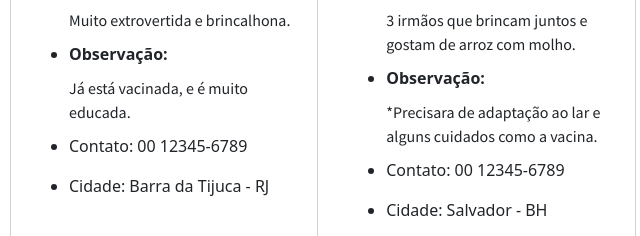
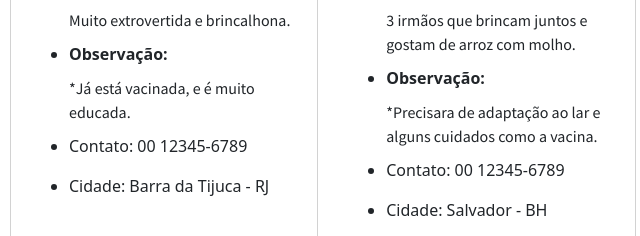
Before and after one commit to PallomaHortencio/projeto-integrador-main, a plain HTML site: page adote.html in a window 1280 px wide. Shown: the part 1989-2225 px from the top of the page, 0-640 px from the left. Drawn offline with nearby package versions, Linux system fonts and the light colour scheme; a script that the page names is missing.

Commit message:
Update adote.html

```diff
--- a/adote.html
+++ b/adote.html
@@ -202,7 +202,7 @@
             <li><p class="card-text"> <strong>Sexo: </strong> Fêmea</p></li>
             <li><p class="card-text"> <strong>Idade: </strong> 7 meses</p></li>
             <li> <strong>Caracteristicas:</strong> <p class="card-text"> Muito extrovertida e brincalhona.</p></li>
-            <li><strong>Observação:</strong><p class="card-text">Já está vacinada, e é muito educada.</p></li>
+            <li><strong>Observação:</strong><p class="card-text">*Já está vacinada, e é muito educada.</p></li>
             <li><p>Contato: 00 12345-6789</p></li>
             <li><p>Cidade: Barra da Tijuca - RJ</p></li>
           </ul>
```
